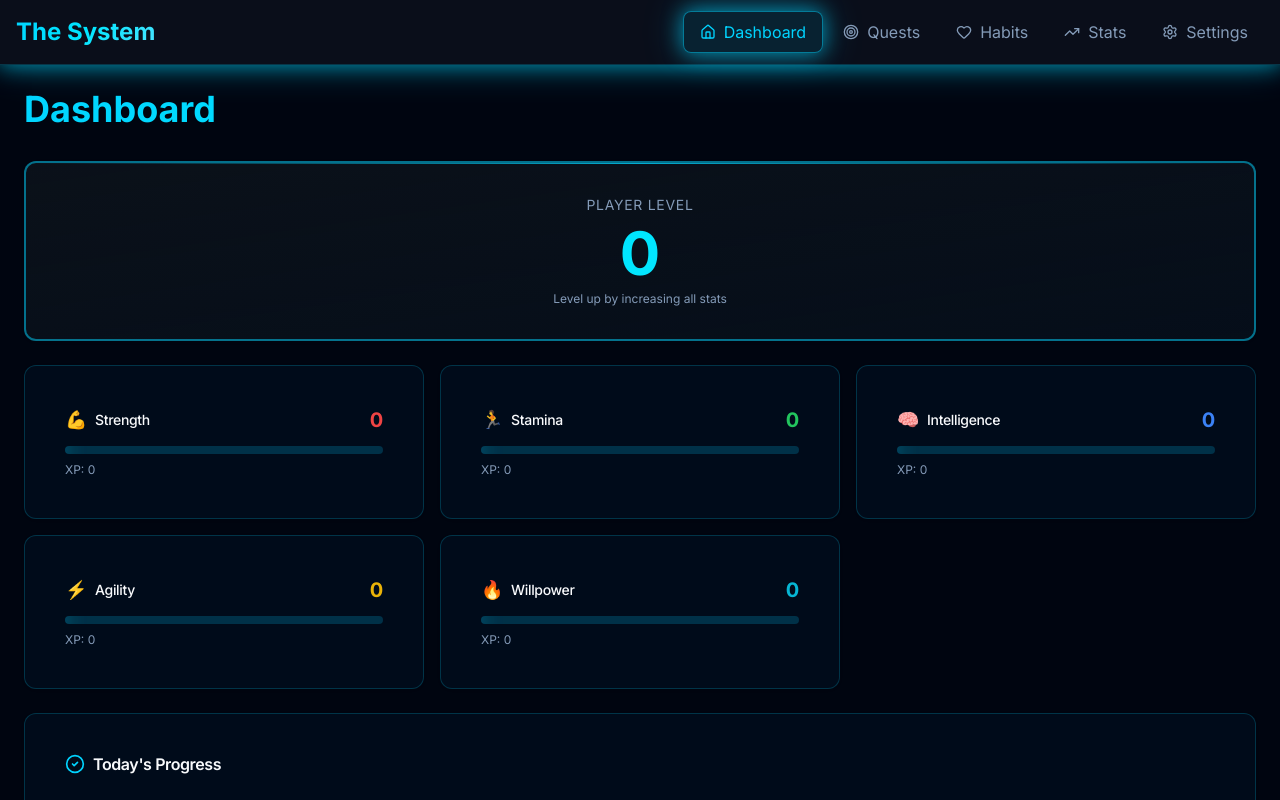
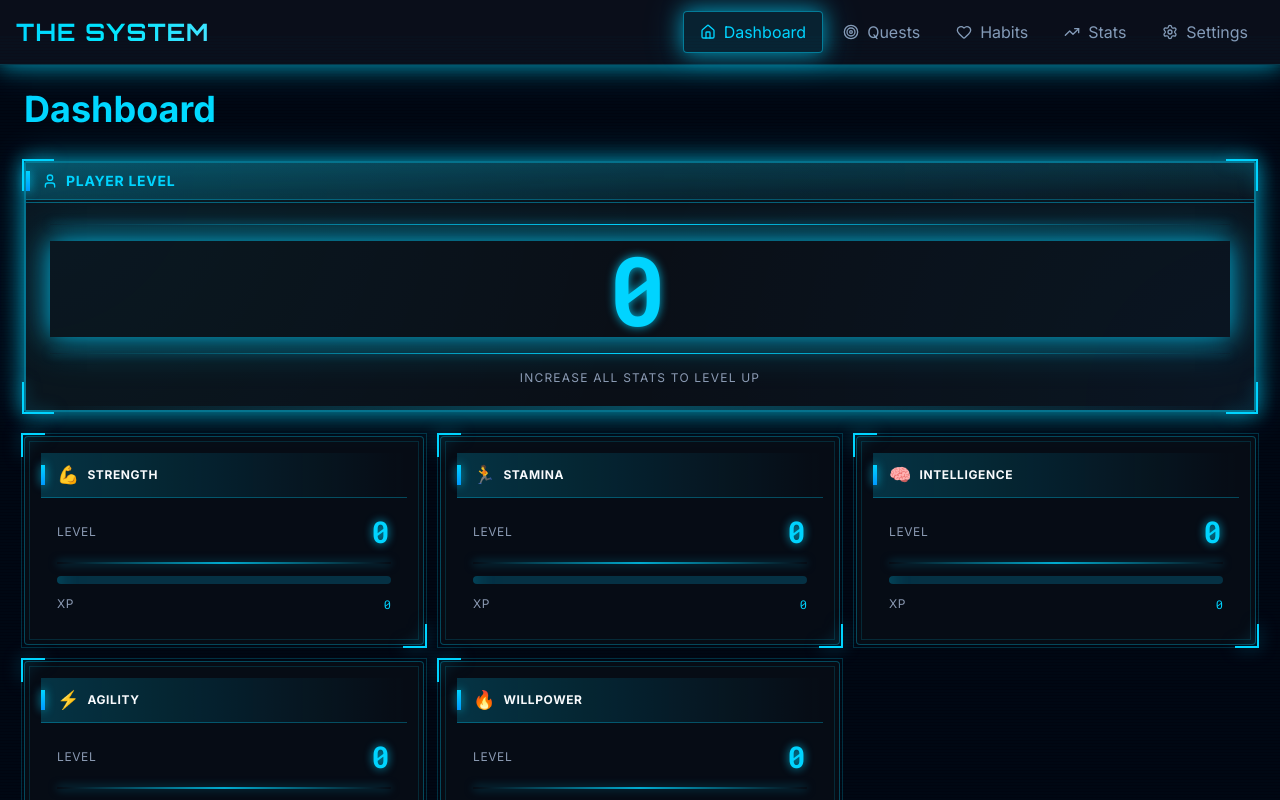
Before and after one commit to NerminVej/The_System, a Next.js app: page / in a window 1280 px wide. Shown: the top 800 px of the page. Built offline with nearby package versions, Linux system fonts and the light colour scheme.

Commit message:
add: better ui

```diff
--- a/src/app/globals.css
+++ b/src/app/globals.css
@@ -23,7 +23,7 @@
     --border: 215 50% 12%;
     --input: 215 50% 12%;
     --ring: 193 100% 50%;
-    --radius: 0.5rem;
+    --radius: 0.25rem;
     --chart-1: 193 100% 50%;
     --chart-2: 207 100% 50%;
     --chart-3: 173 58% 39%;
@@ -39,6 +39,50 @@
   body {
     @apply bg-sl-black text-foreground;
     font-feature-settings: "rlig" 1, "calt" 1;
+    position: relative;
+  }
+
+  body::before {
+    content: '';
+    position: fixed;
+    top: 0;
+    left: 0;
+    width: 100%;
+    height: 100%;
+    background-image:
+      linear-gradient(rgba(0, 212, 255, 0.03) 1px, transparent 1px),
+      linear-gradient(90deg, rgba(0, 212, 255, 0.03) 1px, transparent 1px);
+    background-size: 50px 50px;
+    pointer-events: none;
+    z-index: 0;
+  }
+
+  body::after {
+    content: '';
+    position: fixed;
+    top: 0;
+    left: 0;
+    width: 100%;
+    height: 100%;
+    background: repeating-linear-gradient(
+      0deg,
+      rgba(0, 212, 255, 0.03) 0px,
+      transparent 1px,
+      transparent 2px,
+      rgba(0, 212, 255, 0.03) 3px
+    );
+    pointer-events: none;
+    z-index: 1;
+    animation: scanlines 8s linear infinite;
+  }
+
+  @keyframes scanlines {
+    0% {
+      transform: translateY(0);
+    }
+    100% {
+      transform: translateY(50px);
+    }
   }
 }
 
@@ -88,7 +132,7 @@
     animation: border-flow 3s linear infinite;
   }
 
-  /* Corner decorations */
+  /* Enhanced corner decorations - all 4 corners */
   .corner-borders {
     position: relative;
   }
@@ -97,25 +141,84 @@
   .corner-borders::after {
     content: '';
     position: absolute;
-    width: 20px;
-    height: 20px;
-    border-color: rgba(0, 212, 255, 0.8);
+    width: 30px;
+    height: 30px;
+    border-color: rgba(0, 212, 255, 0.9);
+    z-index: 10;
   }
 
   .corner-borders::before {
-    top: 0;
-    left: 0;
-    border-left: 2px solid;
-    border-top: 2px solid;
-    box-shadow: 0 0 10px rgba(0, 212, 255, 0.5);
+    top: -2px;
+    left: -2px;
+    border-left: 3px solid;
+    border-top: 3px solid;
+    box-shadow: 0 0 15px rgba(0, 212, 255, 0.6);
   }
 
   .corner-borders::after {
-    bottom: 0;
-    right: 0;
-    border-right: 2px solid;
-    border-bottom: 2px solid;
-    box-shadow: 0 0 10px rgba(0, 212, 255, 0.5);
+    bottom: -2px;
+    right: -2px;
+    border-right: 3px solid;
+    border-bottom: 3px solid;
+    box-shadow: 0 0 15px rgba(0, 212, 255, 0.6);
+  }
+
+  /* Additional corners with pseudo-elements on child */
+  .corner-borders-all {
+    position: relative;
+  }
+
+  .corner-borders-all::before,
+  .corner-borders-all::after {
+    content: '';
+    position: absolute;
+    width: 30px;
+    height: 30px;
+    border-color: rgba(0, 212, 255, 0.9);
+    z-index: 10;
+  }
+
+  .corner-borders-all::before {
+    top: -2px;
+    left: -2px;
+    border-left: 3px solid;
+    border-top: 3px solid;
+    box-shadow: 0 0 15px rgba(0, 212, 255, 0.6);
+  }
+
+  .corner-borders-all::after {
+    top: -2px;
+    right: -2px;
+    border-right: 3px solid;
+    border-top: 3px solid;
+    box-shadow: 0 0 15px rgba(0, 212, 255, 0.6);
+  }
+
+  /* Bottom corners via child div - usage: add empty div with class "corner-borders-bottom" */
+  .corner-borders-bottom::before,
+  .corner-borders-bottom::after {
+    content: '';
+    position: absolute;
+    width: 30px;
+    height: 30px;
+    border-color: rgba(0, 212, 255, 0.9);
+    z-index: 10;
+  }
+
+  .corner-borders-bottom::before {
+    bottom: -2px;
+    left: -2px;
+    border-left: 3px solid;
+    border-bottom: 3px solid;
+    box-shadow: 0 0 15px rgba(0, 212, 255, 0.6);
+  }
+
+  .corner-borders-bottom::after {
+    bottom: -2px;
+    right: -2px;
+    border-right: 3px solid;
+    border-bottom: 3px solid;
+    box-shadow: 0 0 15px rgba(0, 212, 255, 0.6);
   }
 
   /* Notification style panel */
@@ -125,6 +228,101 @@
     box-shadow:
       0 0 30px rgba(0, 212, 255, 0.4),
       inset 0 0 20px rgba(0, 212, 255, 0.1);
+  }
+
+  /* System Window - Solo Leveling style interface window */
+  .system-window {
+    @apply relative bg-sl-black-card/80 backdrop-blur-md;
+    @apply border-2 border-sl-cyan/50 shadow-glow-cyan;
+    border-radius: 2px;
+    position: relative;
+  }
+
+  .system-window::before {
+    content: '';
+    position: absolute;
+    top: 0;
+    left: 0;
+    right: 0;
+    height: 40px;
+    background: linear-gradient(180deg,
+      rgba(0, 212, 255, 0.15) 0%,
+      transparent 100%
+    );
+    border-bottom: 1px solid rgba(0, 212, 255, 0.3);
+  }
+
+  /* Hexagon pattern background */
+  .hex-pattern {
+    background-image:
+      radial-gradient(circle at 0% 0%, rgba(0, 212, 255, 0.05) 0%, transparent 50%),
+      radial-gradient(circle at 100% 100%, rgba(0, 153, 255, 0.05) 0%, transparent 50%);
+  }
+
+  /* Tech border - multiple layered borders */
+  .tech-border {
+    position: relative;
+    border: 1px solid rgba(0, 212, 255, 0.3);
+  }
+
+  .tech-border::before {
+    content: '';
+    position: absolute;
+    inset: -4px;
+    border: 1px solid rgba(0, 212, 255, 0.2);
+    pointer-events: none;
+  }
+
+  .tech-border::after {
+    content: '';
+    position: absolute;
+    inset: 4px;
+    border: 1px solid rgba(0, 212, 255, 0.15);
+    pointer-events: none;
+  }
+
+  /* Stat display - monospace technical look */
+  .stat-value {
+    @apply font-mono text-sl-cyan;
+    text-shadow: 0 0 10px rgba(0, 212, 255, 0.8);
+    letter-spacing: 0.05em;
+  }
+
+  /* Header bar for system windows */
+  .system-header {
+    @apply flex items-center gap-2 px-4 py-2;
+    @apply bg-gradient-to-r from-sl-cyan/20 to-transparent;
+    @apply border-b border-sl-cyan/30;
+    position: relative;
+  }
+
+  .system-header::before {
+    content: '';
+    position: absolute;
+    left: 0;
+    top: 50%;
+    transform: translateY(-50%);
+    width: 4px;
+    height: 20px;
+    background: linear-gradient(180deg, #00d4ff, #0099ff);
+    box-shadow: 0 0 10px rgba(0, 212, 255, 0.8);
+  }
+
+  /* Accent lines */
+  .accent-line {
+    height: 2px;
+    background: linear-gradient(90deg,
+      transparent,
+      rgba(0, 212, 255, 0.8) 50%,
+      transparent
+    );
+    box-shadow: 0 0 10px rgba(0, 212, 255, 0.5);
+  }
+
+  /* Glowing divider */
+  .glow-divider {
+    @apply h-px bg-gradient-to-r from-transparent via-sl-cyan to-transparent;
+    box-shadow: 0 0 10px rgba(0, 212, 255, 0.6);
   }
 }
 
--- a/src/app/layout.tsx
+++ b/src/app/layout.tsx
@@ -1,9 +1,22 @@
 import type { Metadata } from "next";
-import { Inter } from "next/font/google";
+import { Inter, Rajdhani, Orbitron, Roboto_Mono } from "next/font/google";
 import { MainLayout } from "@/components/layout/MainLayout";
 import "./globals.css";
 
-const inter = Inter({ subsets: ["latin"] });
+const inter = Inter({ subsets: ["latin"], variable: '--font-inter' });
+const rajdhani = Rajdhani({
+  weight: ['400', '500', '600', '700'],
+  subsets: ["latin"],
+  variable: '--font-rajdhani'
+});
+const orbitron = Orbitron({
+  subsets: ["latin"],
+  variable: '--font-orbitron'
+});
+const robotoMono = Roboto_Mono({
+  subsets: ["latin"],
+  variable: '--font-roboto-mono'
+});
 
 export const metadata: Metadata = {
   title: "The System - Solo Leveling Self-Improvement",
@@ -17,7 +30,7 @@ export default function RootLayout({
 }>) {
   return (
     <html lang="en" className="dark">
-      <body className={inter.className}>
+      <body className={`${inter.variable} ${rajdhani.variable} ${orbitron.variable} ${robotoMono.variable} font-sans`}>
         <MainLayout>{children}</MainLayout>
       </body>
     </html>
--- a/src/components/layout/MainLayout.tsx
+++ b/src/components/layout/MainLayout.tsx
@@ -21,9 +21,9 @@ export function MainLayout({ children }: { children: React.ReactNode }) {
 
   return (
     <>
-      <div className="min-h-screen bg-sl-black">
+      <div className="min-h-screen bg-sl-black relative">
         <Navbar />
-        <main className="pb-20 md:pb-8">{children}</main>
+        <main className="pb-20 md:pb-8 relative z-[5]">{children}</main>
         <MobileNav />
       </div>
 
@@ -39,13 +39,15 @@ export function MainLayout({ children }: { children: React.ReactNode }) {
         position="top-right"
         toastOptions={{
           style: {
-            background: '#141824',
+            background: 'rgba(13, 18, 25, 0.95)',
             color: '#fff',
-            border: '1px solid rgba(139, 92, 246, 0.3)',
+            border: '1px solid rgba(0, 212, 255, 0.5)',
+            backdropFilter: 'blur(10px)',
+            boxShadow: '0 0 20px rgba(0, 212, 255, 0.3)',
           },
           success: {
             iconTheme: {
-              primary: '#8b5cf6',
+              primary: '#00d4ff',
               secondary: '#fff',
             },
           },
--- a/src/components/layout/Navbar.tsx
+++ b/src/components/layout/Navbar.tsx
@@ -21,7 +21,9 @@ export function Navbar() {
       <div className="container mx-auto px-4">
         <div className="flex items-center justify-between h-16">
           <Link href="/" className="flex items-center gap-2">
-            <span className="text-2xl font-bold gradient-text">The System</span>
+            <span className="text-2xl font-bold gradient-text font-display tracking-wider uppercase">
+              The System
+            </span>
           </Link>
 
           <div className="hidden md:flex items-center gap-1">
--- a/src/components/stats/PlayerLevel.tsx
+++ b/src/components/stats/PlayerLevel.tsx
@@ -1,7 +1,8 @@
 'use client';
 
-import { Card } from '@/components/ui/card';
+import { SystemWindow } from '@/components/ui/system-window';
 import { cn } from '@/lib/utils';
+import { User } from 'lucide-react';
 
 interface PlayerLevelProps {
   level: number;
@@ -10,21 +11,21 @@ interface PlayerLevelProps {
 
 export function PlayerLevel({ level, className }: PlayerLevelProps) {
   return (
-    <Card
-      className={cn(
-        'holo-card text-center py-8 border-2 border-sl-cyan/50',
-        className
-      )}
+    <SystemWindow
+      title="PLAYER LEVEL"
+      icon={<User className="w-4 h-4" />}
+      className={cn('text-center hex-pattern', className)}
     >
-      <div className="space-y-2">
-        <p className="text-sm text-muted-foreground uppercase tracking-wider">
-          Player Level
+      <div className="space-y-4">
+        <div className="glow-divider" />
+        <p className="text-8xl font-bold font-mono stat-value animate-pulse-glow">
+          {level}
         </p>
-        <p className="text-6xl font-bold gradient-text">{level}</p>
-        <p className="text-xs text-muted-foreground">
-          Level up by increasing all stats
+        <div className="glow-divider" />
+        <p className="text-xs text-sl-grey uppercase tracking-widest mt-4">
+          Increase all stats to level up
         </p>
       </div>
-    </Card>
+    </SystemWindow>
   );
 }
--- a/src/components/stats/StatCard.tsx
+++ b/src/components/stats/StatCard.tsx
@@ -1,10 +1,10 @@
 'use client';
 
-import { Card, CardContent, CardHeader, CardTitle } from '@/components/ui/card';
 import { StatProgressBar } from './StatProgressBar';
 import { StatType } from '@/types';
 import { getStatColor, getStatIcon } from '@/lib/levelingSystem';
 import { cn } from '@/lib/utils';
+import { CornerBrackets } from '@/components/ui/corner-brackets';
 
 interface StatCardProps {
   statType: StatType;
@@ -19,32 +19,51 @@ export function StatCard({ statType, level, xp, className }: StatCardProps) {
   const isNegative = level < 0;
 
   return (
-    <Card className={cn('stat-card', className)}>
-      <CardHeader className="pb-3">
-        <CardTitle className="flex items-center justify-between text-sm font-medium">
-          <span className="flex items-center gap-2">
-            <span className="text-lg">{statIcon}</span>
-            <span className="capitalize">{statType}</span>
-          </span>
+    <div className={cn('stat-card tech-border relative', className)}>
+      <CornerBrackets size="md" corners="diagonal" />
+
+      {/* Header section */}
+      <div className="system-header">
+        <span className="text-lg">{statIcon}</span>
+        <span className="uppercase text-xs tracking-wider font-bold text-foreground">
+          {statType}
+        </span>
+      </div>
+
+      {/* Content */}
+      <div className="p-4 space-y-3">
+        {/* Level display */}
+        <div className="flex items-center justify-between">
+          <span className="text-xs text-sl-grey uppercase tracking-wider">LEVEL</span>
           <span
             className={cn(
-              'text-xl font-bold',
-              isNegative ? 'text-red-500' : statColor
+              'text-3xl font-bold font-mono',
+              isNegative ? 'text-red-500' : 'stat-value'
             )}
           >
             {level}
           </span>
-        </CardTitle>
-      </CardHeader>
-      <CardContent className="space-y-2">
+        </div>
+
+        <div className="accent-line" />
+
+        {/* Progress bar */}
         <StatProgressBar level={level} showGlow />
-        <div className="flex justify-between text-xs text-muted-foreground">
-          <span>XP: {xp}</span>
-          {isNegative && (
-            <span className="text-red-500 font-semibold">Warning!</span>
-          )}
+
+        {/* XP display */}
+        <div className="flex justify-between text-xs">
+          <span className="text-sl-grey uppercase tracking-wider">XP</span>
+          <span className="font-mono text-sl-cyan">{xp}</span>
         </div>
-      </CardContent>
-    </Card>
+
+        {isNegative && (
+          <div className="mt-2 px-2 py-1 bg-red-500/10 border border-red-500/50 rounded">
+            <span className="text-red-500 font-semibold text-xs uppercase tracking-wider">
+              ⚠ Warning!
+            </span>
+          </div>
+        )}
+      </div>
+    </div>
   );
 }
--- /dev/null
+++ b/src/components/ui/corner-brackets.tsx
@@ -0,0 +1,89 @@
+import { cn } from '@/lib/utils';
+
+interface CornerBracketsProps {
+  className?: string;
+  size?: 'sm' | 'md' | 'lg';
+  corners?: 'all' | 'top' | 'bottom' | 'diagonal';
+}
+
+export function CornerBrackets({
+  className,
+  size = 'md',
+  corners = 'all',
+}: CornerBracketsProps) {
+  const sizeClasses = {
+    sm: 'w-4 h-4',
+    md: 'w-6 h-6',
+    lg: 'w-8 h-8',
+  };
+
+  const cornerSize = sizeClasses[size];
+  const showTopLeft = corners === 'all' || corners === 'top' || corners === 'diagonal';
+  const showTopRight = corners === 'all' || corners === 'top';
+  const showBottomLeft = corners === 'all' || corners === 'bottom';
+  const showBottomRight = corners === 'all' || corners === 'bottom' || corners === 'diagonal';
+
+  return (
+    <>
+      {/* Top Left */}
+      {showTopLeft && (
+        <div
+          className={cn(
+            'absolute -top-1 -left-1 border-l-2 border-t-2 border-sl-cyan',
+            cornerSize,
+            'pointer-events-none z-10',
+            className
+          )}
+          style={{
+            filter: 'drop-shadow(0 0 8px rgba(0, 212, 255, 0.6))',
+          }}
+        />
+      )}
+
+      {/* Top Right */}
+      {showTopRight && (
+        <div
+          className={cn(
+            'absolute -top-1 -right-1 border-r-2 border-t-2 border-sl-cyan',
+            cornerSize,
+            'pointer-events-none z-10',
+            className
+          )}
+          style={{
+            filter: 'drop-shadow(0 0 8px rgba(0, 212, 255, 0.6))',
+          }}
+        />
+      )}
+
+      {/* Bottom Left */}
+      {showBottomLeft && (
+        <div
+          className={cn(
+            'absolute -bottom-1 -left-1 border-l-2 border-b-2 border-sl-cyan',
+            cornerSize,
+            'pointer-events-none z-10',
+            className
+          )}
+          style={{
+            filter: 'drop-shadow(0 0 8px rgba(0, 212, 255, 0.6))',
+          }}
+        />
+      )}
+
+      {/* Bottom Right */}
+      {showBottomRight && (
+        <div
+          className={cn(
+            'absolute -bottom-1 -right-1 border-r-2 border-b-2 border-sl-cyan',
+            cornerSize,
+            'pointer-events-none z-10',
+            className
+          )}
+          style={{
+            filter: 'drop-shadow(0 0 8px rgba(0, 212, 255, 0.6))',
+          }}
+        />
+      )}
+    </>
+  );
+}
--- /dev/null
+++ b/src/components/ui/system-window.tsx
@@ -0,0 +1,43 @@
+import { ReactNode } from 'react';
+import { cn } from '@/lib/utils';
+import { CornerBrackets } from './corner-brackets';
+
+interface SystemWindowProps {
+  children: ReactNode;
+  title?: string;
+  icon?: ReactNode;
+  className?: string;
+  headerClassName?: string;
+  showCorners?: boolean;
+}
+
+export function SystemWindow({
+  children,
+  title,
+  icon,
+  className,
+  headerClassName,
+  showCorners = true,
+}: SystemWindowProps) {
+  return (
+    <div className={cn('system-window relative', className)}>
+      {showCorners && <CornerBrackets size="lg" />}
+
+      {title && (
+        <div className={cn('system-header', headerClassName)}>
+          {icon && <span className="text-sl-cyan">{icon}</span>}
+          <h3 className="text-sm font-bold uppercase tracking-wider text-sl-cyan">
+            {title}
+          </h3>
+        </div>
+      )}
+
+      <div className="relative z-[5] p-6">
+        {children}
+      </div>
+
+      {/* Bottom accent line */}
+      <div className="absolute bottom-0 left-0 right-0 h-1 bg-gradient-to-r from-transparent via-sl-cyan/30 to-transparent" />
+    </div>
+  );
+}
--- a/tailwind.config.ts
+++ b/tailwind.config.ts
@@ -80,7 +80,10 @@ const config: Config = {
         sm: "calc(var(--radius) - 4px)",
       },
       fontFamily: {
-        heading: ["Rajdhani", "sans-serif"],
+        sans: ['var(--font-inter)', 'sans-serif'],
+        heading: ['var(--font-rajdhani)', 'sans-serif'],
+        display: ['var(--font-orbitron)', 'sans-serif'],
+        mono: ['var(--font-roboto-mono)', 'monospace'],
       },
       boxShadow: {
         "glow-cyan": "0 0 20px rgba(0, 212, 255, 0.6), 0 0 40px rgba(0, 212, 255, 0.3)",
```
Also changed, not shown: src/components/quests/QuestCard.tsx (+18 -12 lines).
